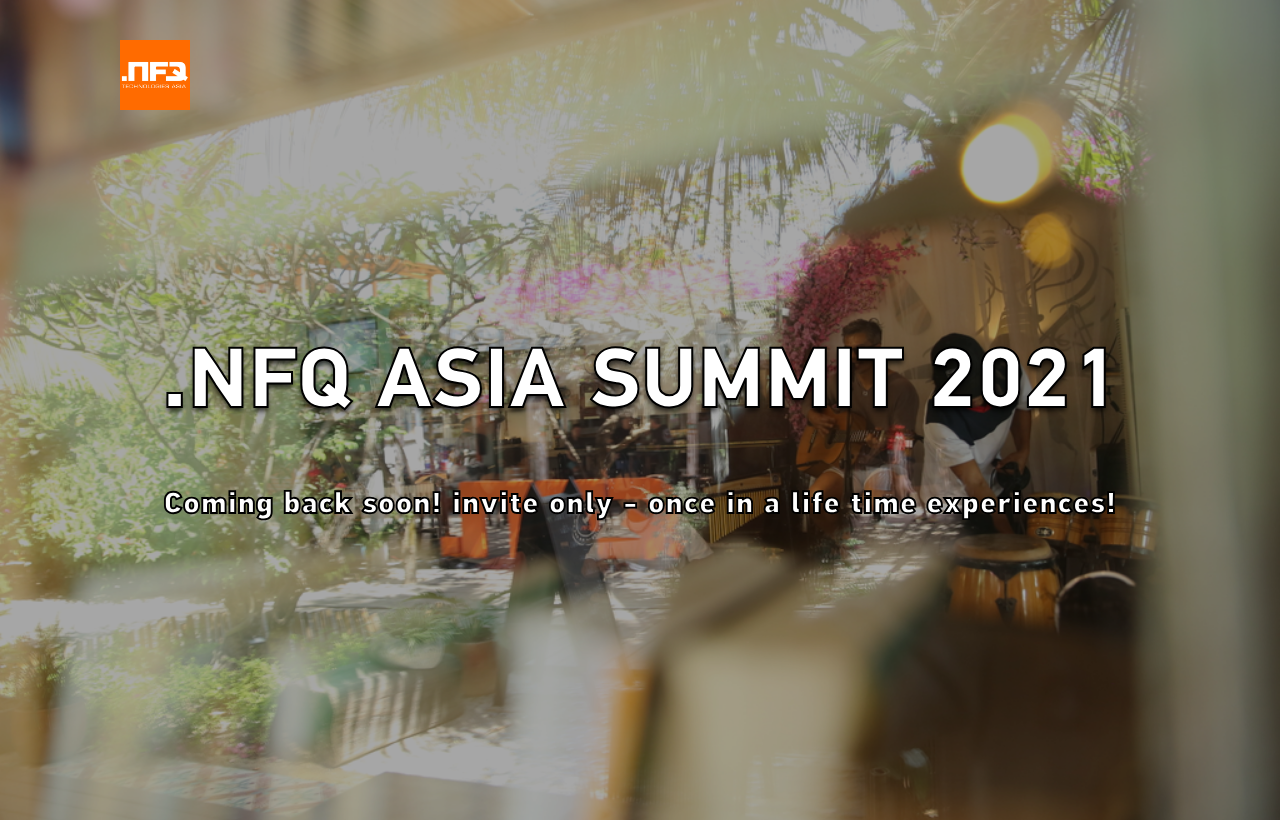
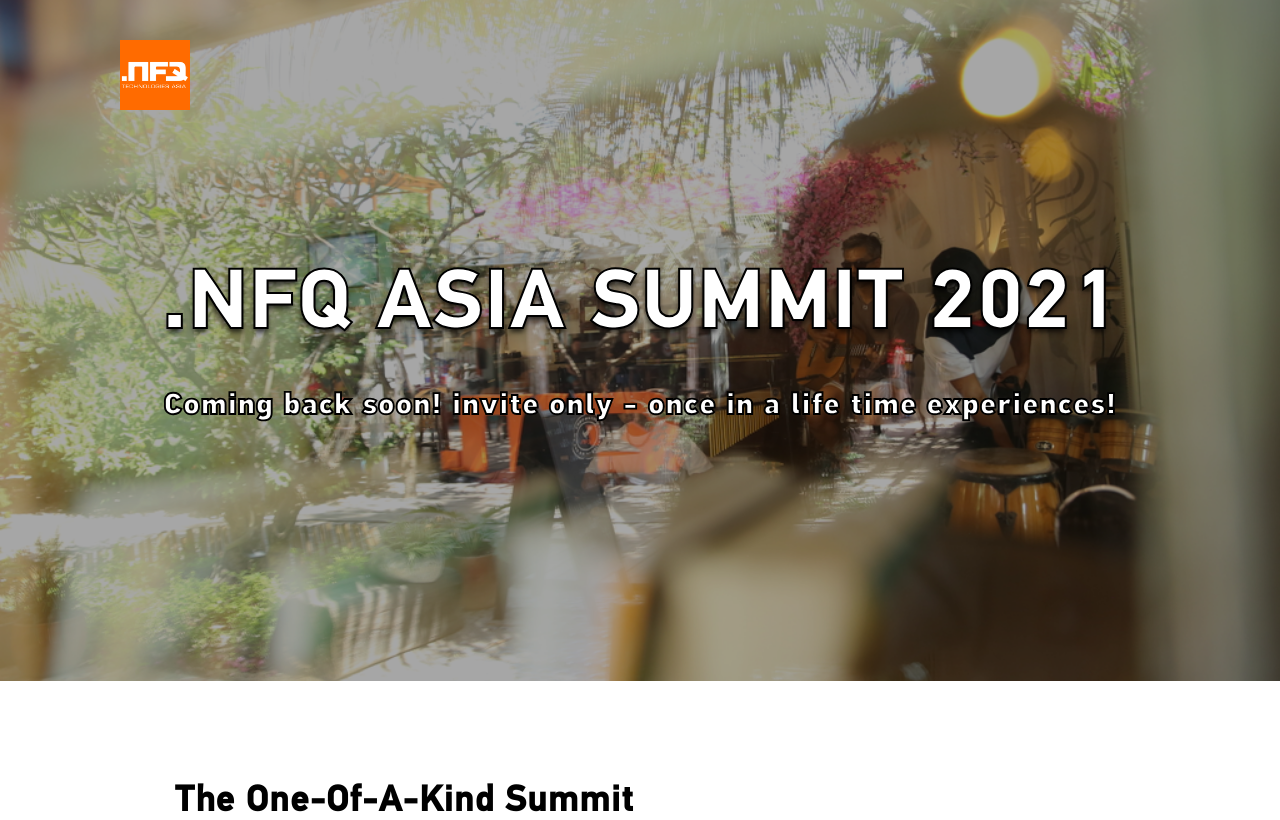
Before and after one commit to dungonfq/nfq-summit-2021, a Vue app: page / in a window 1280 px wide. Shown: the top 820 px of the page. Built offline with nearby package versions, Linux system fonts and the light colour scheme.

Commit message:
Fix from feedbacks

```diff
--- a/src/components/Home/TopBg.vue
+++ b/src/components/Home/TopBg.vue
@@ -1,7 +1,5 @@
 <template>
-  <div class="top-bg">
-    <img class="top-bg__img" src="images/background/cover.png" width="100%" />
-    <div class="top-bg__opacity"></div>
+  <div class="top-bg top-bg--py" :style="{ 'background-image': 'url(/images/background/cover.png)' }">
     <div class="top-bg__main">
       <div class="top-bg__headline">.NFQ ASIA SUMMIT 2021</div>
       <div class="top-bg__desc">
--- a/src/sass/components/_email-subscribe.scss
+++ b/src/sass/components/_email-subscribe.scss
@@ -33,7 +33,7 @@
 
     &__icon-email {
         position: absolute;
-        top: 21px;
+        top: 16px;
         left: 15px;
     }
 
@@ -45,7 +45,7 @@
     }
 
     &__input {
-        padding: 20px 45px;
+        padding: 15px 45px;
         margin: auto;
         width: 100%;
         font-size: 18px;
@@ -60,13 +60,14 @@
         box-shadow: 0px 8px 8px rgba(0, 0, 0, 0.24), 0px 0px 8px rgba(0, 0, 0, 0.12);
         border-radius: 5px;
         color: $color-white;
-        padding: 20px 30px;
+        padding: 18px 35px;
         text-transform: uppercase;
         font-family: $font-family-medium;
         font-weight: bold;
         border: 0;
         letter-spacing: 1px;
-        font-size: 20px;
+        line-height: 1;
+        font-size: 1rem;
         margin-left: 0;
         margin-top: 20px;
         cursor: pointer;
--- a/src/sass/components/_testimonial.scss
+++ b/src/sass/components/_testimonial.scss
@@ -39,7 +39,7 @@
         padding: 50px;
         background-color: $color-white;
         text-align: center;
-        font-size: 18px;
+        font-size: 1rem;
         display: flex;
         flex-direction: column;
         flex-wrap: nowrap;
@@ -48,7 +48,7 @@
         &-content {
             margin-bottom: 20px;
             font-family: $font-family-light-italic;
-            font-size: 20px;
+            font-size: 1.25rem;
         }
 
         &-credit {
@@ -67,10 +67,6 @@
 
         .testimonial__slide {
             padding: 50px 100px;
-
-            &-content {
-                font-size: 30px;
-            }
         }
     }
 }
--- a/src/sass/components/_top-bg.scss
+++ b/src/sass/components/_top-bg.scss
@@ -1,22 +1,29 @@
 .top-bg {
     position: relative;
+    background: no-repeat center center/cover;
 
-    &__opacity {
+    &--py {
+        padding-bottom: 5rem;
+        padding-top: 5rem;
+    }
+
+    &:after {
+        content: '';
+        display: block;
         width: 100%;
         height: 100%;
         position: absolute;
         left: 0;
-        top: -6px;
+        top: 0;
         background: rgba($color: $color-black, $alpha: 0.35);
+        z-index: 0;
     }
 
     &__main {
         width: 95%;
         z-index: 1;
-        position: absolute;
-        top: 50%;
-        left: 50%;
-        transform: translate(-50%, -50%);
+        margin: auto;
+        position: relative;
     }
 
     &__headline,
@@ -42,6 +49,11 @@
     }
 
     @include r($lg-tablet) {
+        &--py {
+            padding-bottom: 16rem !important;
+            padding-top: 16rem !important;
+        }
+
         &__headline {
             font-size: 85px !important;
         }
@@ -55,8 +67,15 @@
 
         &__desc {
             font-size: 30px;
-            margin-top: 50px;
+            margin-top: 30px;
             -webkit-text-stroke-width: 1.9px;
         }
     }
+
+    @include r($sm-tablet) {
+        &--py {
+            padding-bottom: 10rem;
+            padding-top: 10rem;
+        }
+    }
 }
--- a/src/sass/global/_global.scss
+++ b/src/sass/global/_global.scss
@@ -9,10 +9,6 @@
     line-height: 29px;
     padding-top: 35px;
     background: $color-white;
-
-    @include r($md-tablet) {
-        min-height: 180px;
-    }
 }
 
 *, *::before, *::after {
```
